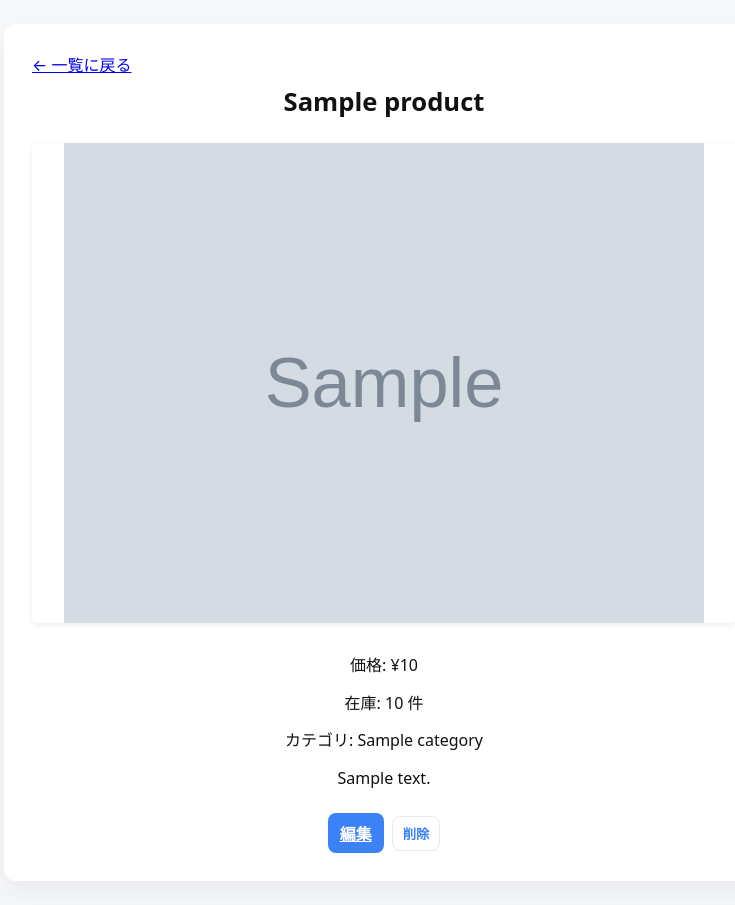
After one commit to rors239ak/portfolio, a Django app: page /EC/product/1/ in a window 1280 px wide. The commit adds this page. Shown: the whole page, without its empty margins (256-991 px from the left). Run offline with Django 5.2, Linux system fonts and the light colour scheme; a user stored in the database is signed in; tables that the repository leaves empty hold one stand-in row (values such as "Sample post"); grey boxes marked "Sample" are stand-in pictures.

Commit message:
商品詳細ページ見た目修正

```diff
--- a/p_site/EC/models.py
+++ b/p_site/EC/models.py
@@ -18,7 +18,7 @@ class Product(models.Model):
     owner = models.ForeignKey(settings.AUTH_USER_MODEL, null=True, blank=True, on_delete=models.SET_NULL, related_name='products')
     # price を日本円（整数：円単位）で保存する
     price = models.PositiveIntegerField()  # 例: 1000 = ¥1,000
-    stock = models.IntegerField(default=0)
+    stock = models.IntegerField(default=0, verbose_name='在庫数')
     created_at = models.DateTimeField(auto_now_add=True)
 
     def __str__(self):
--- a/p_site/EC/static/EC/style.css
+++ b/p_site/EC/static/EC/style.css
@@ -12,7 +12,7 @@
 
 *{box-sizing:border-box}
 html,body{height:100%;margin:0;background:var(--bg);font-family: "Noto Sans JP", system-ui, -apple-system, "Segoe UI", Roboto, "Helvetica Neue", Arial; color:#111}
-.wrap{max-width:var(--max-width);margin:28px auto;padding:18px}
+.wrap{max-width:900px;margin:0 auto;padding:24px}
 
 /* header */
 header.site-header{display:flex;align-items:center;justify-content:space-between;gap:16px;margin-bottom:18px}
@@ -188,49 +152,119 @@ a,button{transition:all .12s ease}
   padding: 28px 16px;
   background: linear-gradient(180deg, rgba(59,130,246,0.03), transparent 40%);
 }
-.form-page .container{
-  max-width: 760px;
-  width: 100%;
-  margin: 0;
-  padding: 0 12px;
-}
-.form-page .page-title{
-  text-align: center;
-  color: var(--accent);
-  font-size: 1.5rem;
-  margin: 0 0 14px;
-}
-.form-card{
-  padding: 22px;
-  border-radius: 12px;
-  box-shadow: 0 12px 30px rgba(11,22,48,0.06);
-  border: 1px solid rgba(15,23,42,0.04);
-  background: #fff;
-  display: flex;
-  flex-direction: column;
-  gap: 14px;
-}
-
-/* ラベル幅を少し広めにしてフォームを整える */
+.form-page .container{max-width:760px;width:100%;margin:0;padding:0 12px}
+.form-page .page-title{text-align:center;color:var(--accent);font-size:1.5rem;margin:0 0 14px}
+.form-card{padding:22px;border-radius:12px;box-shadow:0 12px 30px rgba(11,22,48,0.06);border:1px solid rgba(15,23,42,0.04);background:#fff;display:flex;flex-direction:column;gap:14px}
 .form-card .form-row{display:flex;gap:12px;align-items:flex-start}
 .form-card label{width:140px;padding-top:6px;font-weight:600;color:#333}
 .form-card .control{flex:1}
-.form-card .control input[type="text"],
-.form-card .control input[type="number"],
-.form-card .control textarea,
-.form-card .control select,
-.form-card .control input[type="file"]{
-  width:100%;box-sizing:border-box;padding:10px 12px;border:1px solid #e6e9ef;border-radius:8px;background:#fff;font-size:0.96rem;
-}
+.form-card .control input[type="text"],.form-card .control input[type="number"],.form-card .control textarea,.form-card .control select,.form-card .control input[type="file"]{width:100%;box-sizing:border-box;padding:10px 12px;border:1px solid #e6e9ef;border-radius:8px;background:#fff;font-size:0.96rem}
 .form-card .control textarea{min-height:120px;resize:vertical}
 .form-card .hint{color:#6b7280;font-size:0.88rem;margin-top:6px}
 .form-actions{display:flex;gap:12px;justify-content:center;margin-top:6px}
 .form-actions .btn{min-width:120px}
 
-/* レスポンシブ: ラベルを上に */
-@media (max-width:720px){
-  .form-card .form-row{flex-direction:column}
-  .form-card label{width:100%;padding-top:0}
-  .form-actions{flex-direction:column}
-  .form-actions .btn{width:100%}
+/* --- 商品詳細ページ（統合・重複削除済み） --- */
+/* ベース（カード風） */
+.product-page .product-detail {
+  width: 100%;
+  max-width: 760px;
+  margin: 0 auto;
+  background: var(--card);
+  border-radius: 12px;
+  padding: 28px;
+  box-shadow: 0 12px 30px rgba(11,22,48,0.06);
+  display: flex;
+  flex-direction: column;
+  align-items: center;    /* 横方向中央 */
+  justify-content: center;/* 縦方向は .wrap.product-page で担保 */
+  text-align: center;
+  box-sizing: border-box;
 }
+
+/* ビューポート中央配置（縦横） */
+.wrap.product-page {
+  width: 100%;
+  max-width: none;
+  min-height: 100vh;
+  display: flex;
+  align-items: center;
+  justify-content: center;
+  padding: 24px;
+  box-sizing: border-box;
+}
+
+/* 個別要素の中央揃え */
+.product-page .product-title{margin:8px 0 12px;font-size:1.6rem}
+.product-page .product-image{
+  display: block;
+  margin: 12px auto;
+  width: auto;            /* 元サイズを基本にする */
+  max-width: 480px;       /* 横の上限（必要なら調整） */
+  max-height: 60vh;       /* 縦に大きすぎないようにする */
+  height: auto;           /* アスペクト比を維持 */
+  object-fit: contain;
+  border-radius: 6px;
+  box-shadow: 0 2px 6px rgba(0,0,0,0.08);
+}
+
+/* フォールバック：product-detail 内の他の img もコンテナをはみ出さない */
+.product-page .product-detail img {
+  max-width: 100%;
+  height: auto;
+  display: block;
+}
+.product-page .product-meta{max-width:680px;width:100%;margin:12px auto 0;text-align:center;line-height:1.6}
+.product-page .product-actions{margin-top:16px;display:flex;gap:8px;justify-content:center;align-items:center}
+
+/* product-detail 内の子要素を確実に中央揃えにする（back-link を除く） */
+.product-page .product-detail > * {
+  align-self: center;          /* flex コンテナ内で中央に寄せる */
+  width: auto;                 /* 幅が100%で引き伸ばされるのを防ぐ */
+}
+
+/* タイトルを確実に中央寄せ */
+.product-page .product-title {
+  width: 100%;
+  text-align: center;
+  margin: 8px 0 12px;
+}
+
+/* メタ情報を縦並びで中央寄せ（テキストも中央） */
+.product-page .product-meta{
+  display: flex;
+  flex-direction: column;
+  align-items: center;
+  text-align: center;
+  max-width: 680px;
+  width: 100%;
+  margin-top: 12px;
+}
+
+/* 各行の p を狭い幅に収めつつ中央に */
+.product-page .product-meta p{
+  width: 100%;
+  max-width: 680px;
+  margin: 6px 0;
+}
+
+/* 画像は常に中央に表示 */
+.product-page .product-image{
+  display:block;
+  margin: 12px auto;
+  max-width:480px;
+  width:100%;
+  height:auto;
+  object-fit:contain;
+}
+
+/* 戻るリンクは左上に固定（既存の挙動維持） */
+.product-page .back-link{ align-self:flex-start; }
+
+/* スマホ時の高さ過剰対策 */
+@media (max-height:600px) {
+  .wrap.product-page { min-height: calc(100vh - 24px); padding-top:16px; padding-bottom:16px; }
+  .product-page .product-detail { padding:18px; }
+}
+
+/* 依存する既存ルールがあればここで継承する */
--- a/p_site/EC/templates/EC/index.html
+++ b/p_site/EC/templates/EC/index.html
@@ -82,7 +82,7 @@
                 <div class="thumb" aria-hidden="true"></div>
               {% endif %}
             </td>
-            <td><strong>{{ product.name }}</strong></td>
+            <td><strong><a href="{% url 'product_detail' product.pk %}">{{ product.name }}</a></strong></td> <!-- 変更 -->
             <td>¥{{ product.price }}</td>
             <td class="desc">{{ product.description }}</td>
             <td>{% if product.category %}{{ product.category.name }}{% endif %}</td>
--- /dev/null
+++ b/p_site/EC/templates/EC/product_detail.html
@@ -0,0 +1,37 @@
+<!DOCTYPE html>
+<html lang="ja">
+<head>
+  <meta charset="utf-8">
+  <title>{{ product.name }} - おためしEC</title>
+  {% load static %}
+  <link rel="stylesheet" href="{% static 'EC/style.css' %}">  <!-- 変更: 正しい static パス -->
+</head>
+<body>
+  <div class="wrap product-page">   <!-- 変更: product-page を追加 -->
+    <div class="product-detail">
+      <a class="back-link" href="{% url 'index' %}">← 一覧に戻る</a>  <!-- 変更: EC: を付与 -->
+      <h1 class="product-title">{{ product.name }}</h1>
+
+      {% if product.photo %}
+        <img class="product-image" src="{{ product.photo.url }}" alt="{{ product.name }}">
+      {% endif %}
+
+      <div class="product-meta">
+        <p class="price">価格: ¥{{ product.price }}</p>
+        <p class="stock">在庫: {{ product.stock|default_if_none:"在庫情報なし" }} 件</p> <!-- 追加 -->
+        <p class="category">カテゴリ: {% if product.category %}{{ product.category.name }}{% else %}—{% endif %}</p>
+        <p class="description">{{ product.description }}</p>
+      </div>
+
+      <div class="product-actions">
+        {% if user.is_authenticated and product.owner == user %}
+          <a class="btn" href="{% url 'product_edit' product.pk %}">編集</a>  <!-- 変更 -->
+          <form method="post" action="{% url 'product_delete' product.pk %}" style="display:inline" onsubmit="return confirm('本当に削除しますか？');">  <!-- 変更 -->
+            {% csrf_token %}<button class="btn ghost" type="submit">削除</button>
+          </form>
+        {% endif %}
+      </div>
+    </div>
+  </div>
+</body>
+</html>
--- a/p_site/EC/urls.py
+++ b/p_site/EC/urls.py
@@ -5,6 +5,9 @@ from . import views
 urlpatterns = [
     path('', views.index, name='index'),
     path('new_products/', views.create_product, name='product_create'),
+    path('product/<int:pk>/', views.product_detail, name='product_detail'),
+    path('product/<int:pk>/edit/', views.edit_product, name='product_edit'),   # 追加
+    path('product/<int:pk>/delete/', views.delete_product, name='product_delete'), # 追加
     path('signup/', views.signup, name='signup'),
     path('login/', views.login, name='login'),
 ]
--- a/p_site/EC/views.py
+++ b/p_site/EC/views.py
@@ -1,4 +1,4 @@
-from django.shortcuts import render, redirect
+from django.shortcuts import render, redirect, get_object_or_404
 from django.db.models import Q, Max
 from django.core.paginator import Paginator
 from .models import Product, Category
@@ -8,7 +8,7 @@ from django.contrib.auth import login as auth_login
 from django.contrib.auth.decorators import login_required
 from django.urls import path
 from . import views
-from django.http import JsonResponse
+from django.http import JsonResponse, HttpResponseForbidden
 
 #トップページ
 @login_required
@@ -131,3 +131,37 @@ def login(request):
     else:
         form = AuthenticationForm()
     return render(request, 'EC/login.html', {'form': form})
+
+def product_detail(request, pk):
+    product = get_object_or_404(Product, pk=pk)
+    return render(request, 'EC/product_detail.html', {'product': product})
+
+@login_required
+def edit_product(request, pk):
+    product = get_object_or_404(Product, pk=pk)
+    if product.owner != request.user:
+        return HttpResponseForbidden()
+
+    if request.method == 'POST':
+        form = ProductForm(request.POST, request.FILES, instance=product)
+        if form.is_valid():
+            form.save()
+            return redirect('index')  # 非名前空間構成と一致させる（プロジェクトに合わせて 'EC:index' に）
+    else:
+        form = ProductForm(instance=product)
+
+    return render(request, 'EC/product_create.html', {'form': form, 'product': product})
+
+
+@login_required
+def delete_product(request, pk):
+    product = get_object_or_404(Product, pk=pk)
+    if product.owner != request.user:
+        return HttpResponseForbidden()
+
+    if request.method == 'POST':
+        product.delete()
+        return redirect('index')  # 必要に応じて 'EC:index' に変更
+
+    # 確認ページがあればレンダー（無ければ一覧へリダイレクト）
+    return render(request, 'EC/product_confirm_delete.html', {'product': product})
```
Also changed, not shown: other parts of p_site/EC/static/EC/style.css (+6 -42 lines), p_site/EC/migrations/0005_alter_product_stock.py (added).
